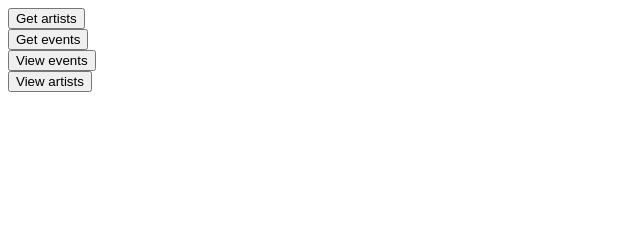
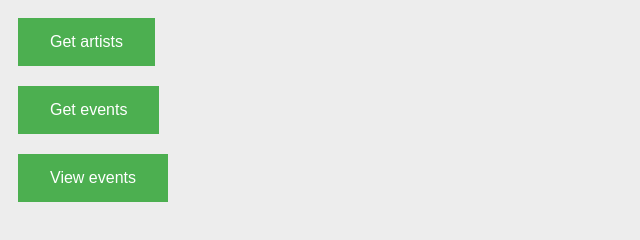
Before and after one commit to nickhericks/songkicker, a website: page index.html in a window 1280 px wide. Shown: the whole page, without its empty margins (0-640 px from the left). Drawn offline with Linux system fonts and the light colour scheme.

Commit message:
Add artist name to event listing

```diff
--- a/app.js
+++ b/app.js
@@ -26,7 +26,11 @@ printEvents = () => {
 		if(artist.events !== undefined) {
 			artist.events.forEach(event => {
 				// List artists on page
-				eventsUl.innerHTML += `<li>${event.displayName}</li>`;
+				eventsUl.innerHTML += `
+					<li>
+						${artist.name} ----- ${event.venue.metroArea.displayName} ----- ${event.displayName}
+					</li>
+				`;
 			});
 
 
--- a/index.html
+++ b/index.html
@@ -5,7 +5,7 @@
 	<meta name="viewport" content="width=device-width, initial-scale=1.0">
 	<meta http-equiv="X-UA-Compatible" content="ie=edge">
 	<title>Songkicker</title>
-	<style rel="stylesheet" href="styles.css"></style>
+	<link rel="stylesheet" href="styles.css"></link>
 
 </head>
 <body>
@@ -20,9 +20,9 @@
 	<div>
 		<button onclick="printEvents()">View events</button>
 	</div>
-	<div>
+	<!-- <div>
 		<button onclick="printArtists()">View artists</button>
-	</div>
+	</div> -->
 	<div>
 		<ul id="events">
 		</ul>
--- a/styles.css
+++ b/styles.css
@@ -0,0 +1,25 @@
+
+
+body {
+	background-color: rgb(237, 237, 237);
+}
+
+button {
+  background-color: #4CAF50; /* Green */
+  border: none;
+  color: white;
+	padding: 15px 32px;
+	margin: 10px;
+  text-align: center;
+  text-decoration: none;
+  display: inline-block;
+  font-size: 16px;
+}
+
+button:focus {
+	outline: 0;
+}
+
+ul {
+	list-style-type: none;
+}
```
